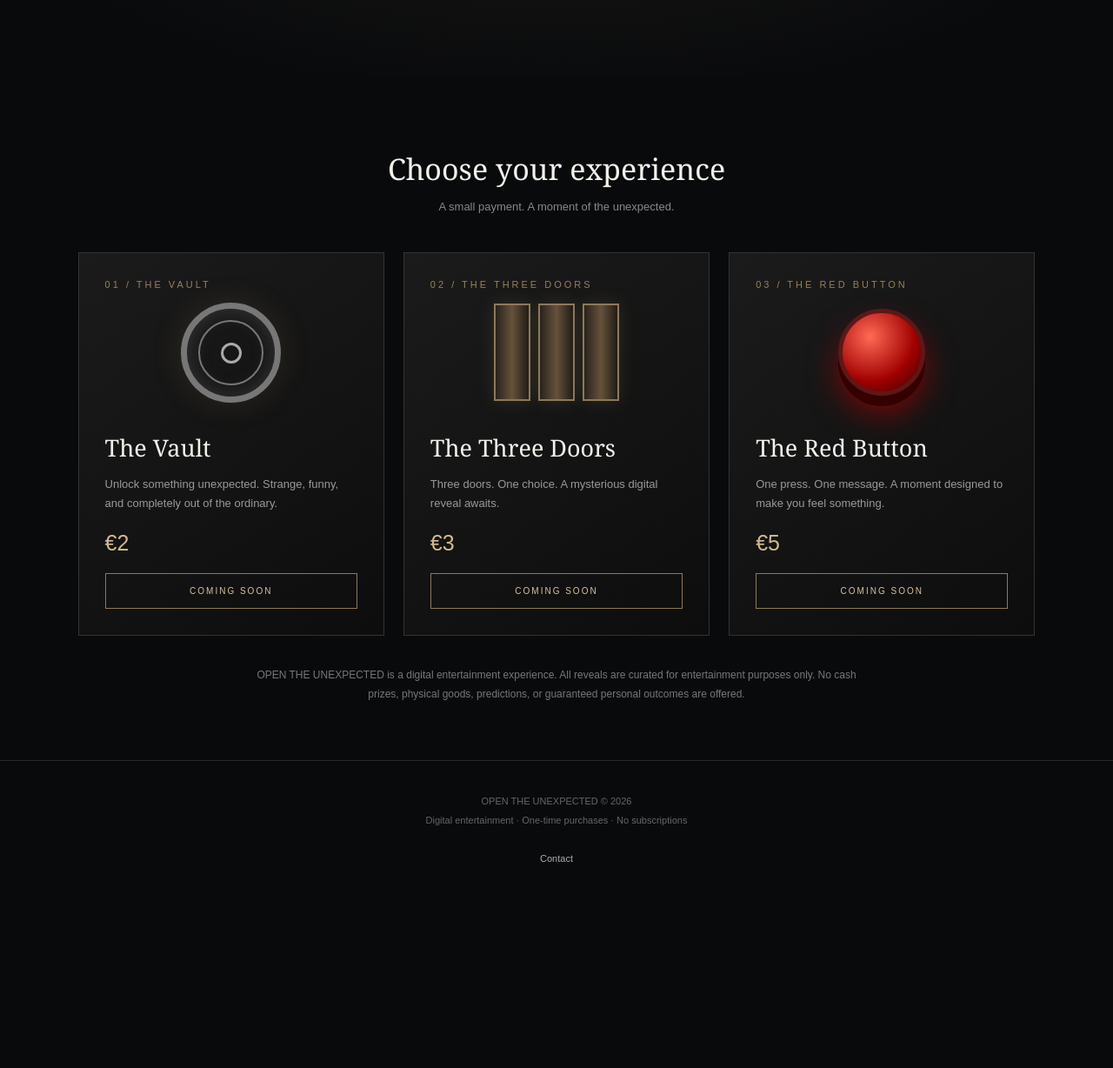
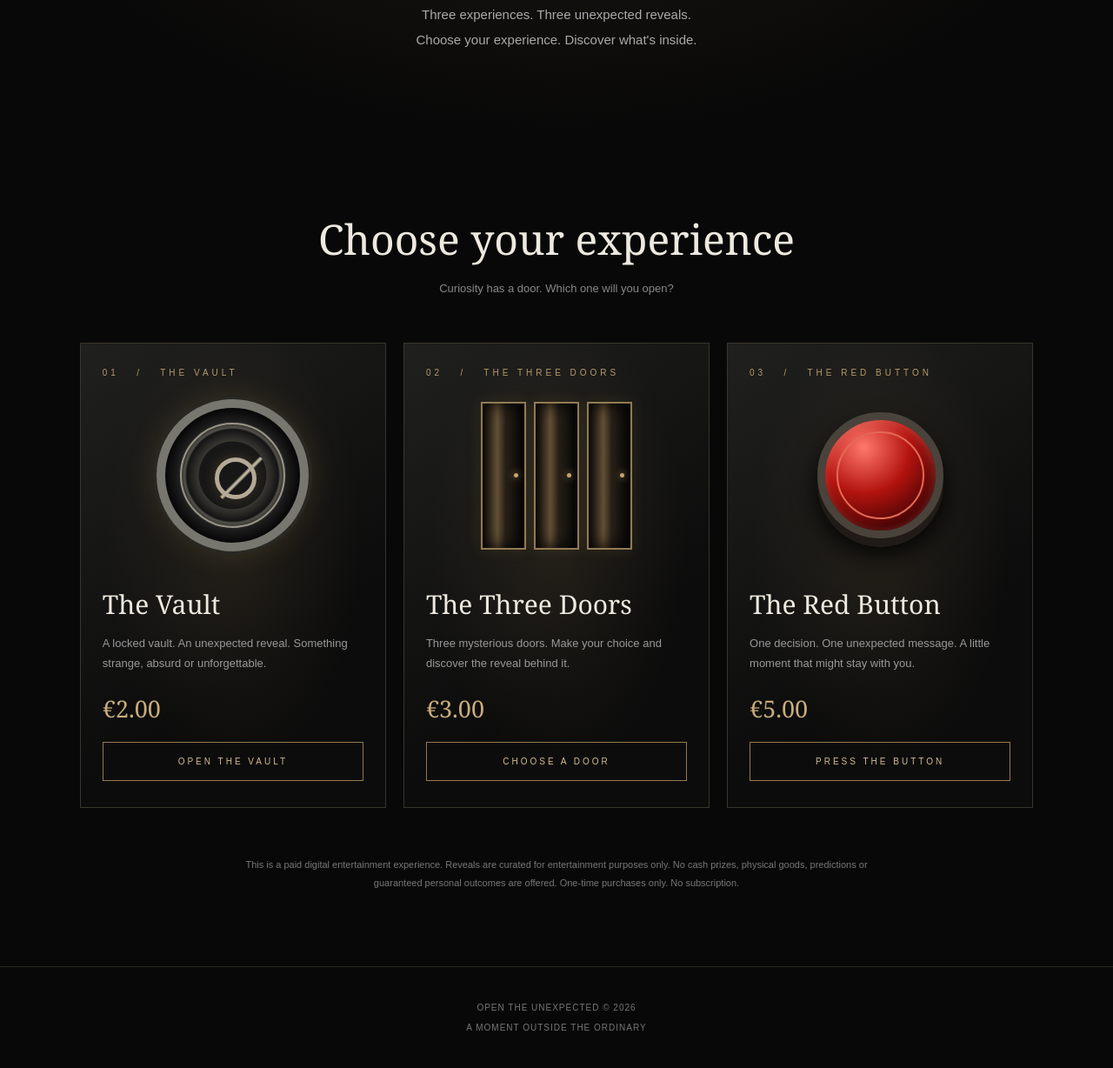
Before and after one commit to valac2210daniel-ai/open-the-unexpected, a plain HTML site: page index.html in a window 1280 px wide. Shown: the part 579-1807 px from the top of the page at 87% size. Before the commit the page ends 1612 px from the top, so only its background shows below. Drawn offline with Linux system fonts and the light colour scheme.

Commit message:
Update index.html

```diff
--- a/index.html
+++ b/index.html
@@ -3,104 +3,113 @@
 <html lang="en">
 <head>
 <meta charset="UTF-8">
-<meta name="viewport" content="width=device-width, initial-scale=1.0">
+<meta name="viewport" content="width=device-width, initial-scale=1">
+<meta name="theme-color" content="#080808">
 <title>OPEN THE UNEXPECTED</title>
-<meta name="description" content="Three experiences. Three ways to discover the unexpected. Digital entertainment.">
 <style>
 *{box-sizing:border-box}
-body{margin:0;background:#090a0c;color:#f4f1eb;font-family:Arial,Helvetica,sans-serif}
-header{padding:28px 7%;display:flex;justify-content:space-between;align-items:center;border-bottom:1px solid #292929}
-.logo{font-size:13px;letter-spacing:4px;font-weight:bold}
-nav a{color:#aaa;text-decoration:none;font-size:12px;letter-spacing:2px}
-.hero{text-align:center;padding:105px 20px 85px;background:radial-gradient(ellipse at center,#29251f 0%,#111 45%,#090a0c 78%)}
-.eyebrow{font-size:11px;letter-spacing:5px;color:#b89b6a}
-h1{font-family:Georgia,serif;font-weight:normal;font-size:clamp(42px,8vw,86px);line-height:1.05;margin:25px auto;max-width:900px}
-.hero p{color:#aaa;line-height:1.8;font-size:15px}
-.section{padding:65px 7%;max-width:1300px;margin:auto}
-.section-title{text-align:center;font-family:Georgia,serif;font-weight:normal;font-size:34px;margin-bottom:12px}
-.sub{text-align:center;color:#888;font-size:13px;margin-bottom:45px}
-.cards{display:grid;grid-template-columns:repeat(3,1fr);gap:22px}
-.card{border:1px solid #333;background:linear-gradient(145deg,#1b1b1b,#0d0d0d);min-height:390px;padding:30px;display:flex;flex-direction:column;justify-content:space-between;transition:.3s}
-.card:hover{border-color:#9b8056;transform:translateY(-4px)}
-.number{font-size:11px;letter-spacing:3px;color:#9b8056}
-.art{height:145px;display:flex;align-items:center;justify-content:center}
-.vault{width:115px;height:115px;border:7px solid #777;border-radius:50%;box-shadow:0 0 35px #8a744533,inset 0 0 25px #7775;position:relative}
-.vault:before{content:"";position:absolute;inset:13px;border:2px solid #777;border-radius:50%}
-.vault:after{content:"";position:absolute;width:18px;height:18px;border:3px solid #aaa;border-radius:50%;left:39px;top:39px}
-.doors{display:flex;gap:9px}
-.doors i{display:block;width:42px;height:112px;border:2px solid #8c795d;background:linear-gradient(90deg,#29231c,#66513b,#211c17);box-shadow:0 0 20px #9c805533}
-.redbutton{width:100px;height:100px;border-radius:50%;background:radial-gradient(circle at 35% 30%,#ff6a55,#a00000 60%,#350000);box-shadow:0 12px 0 #350000,0 20px 35px #a00a; border:5px solid #5d1717}
-h2{font-family:Georgia,serif;font-size:27px;font-weight:normal;margin:18px 0 8px}
-.description{color:#999;font-size:13px;line-height:1.7;min-height:44px}
-.price{font-size:25px;margin:20px 0;color:#d2b98e}
-button{background:transparent;border:1px solid #8f7957;color:#d8c29c;padding:14px 18px;letter-spacing:2px;font-size:10px;cursor:pointer}
-button:hover{background:#8f7957;color:#080808}
-.notice{text-align:center;color:#777;font-size:12px;line-height:1.8;max-width:700px;margin:35px auto 0}
-footer{border-top:1px solid #292929;padding:35px 7%;text-align:center;color:#666;font-size:11px;line-height:2}
-footer a{color:#aaa;text-decoration:none;margin:0 10px}
-@media(max-width:800px){.cards{grid-template-columns:1fr}.card{min-height:350px}.hero{padding-top:75px}}
+html{scroll-behavior:smooth}
+body{margin:0;background:#080808;color:#eee9df;font-family:Arial,sans-serif}
+header{height:76px;padding:0 7%;display:flex;align-items:center;justify-content:space-between;border-bottom:1px solid #29251e}
+.logo{font-size:12px;letter-spacing:4px;font-weight:700}
+nav{font-size:10px;letter-spacing:2px;color:#b9a47e}
+.hero{min-height:660px;display:flex;flex-direction:column;justify-content:center;align-items:center;text-align:center;padding:80px 20px;background:radial-gradient(ellipse at 50% 45%,#30271b 0%,#15120e 28%,#080808 70%)}
+.kicker{color:#b99a65;font-size:10px;letter-spacing:6px}
+h1{font-family:Georgia,serif;font-size:clamp(48px,8vw,92px);font-weight:400;line-height:1.04;letter-spacing:-2px;margin:30px 0}
+.hero p{color:#aaa;font-size:15px;line-height:1.9}
+.goldline{height:1px;width:70px;background:#a98b58;margin:25px auto}
+.section{max-width:1250px;margin:auto;padding:85px 6%}
+.section h2{text-align:center;font:normal clamp(32px,5vw,48px) Georgia,serif;margin:0}
+.subtitle{text-align:center;color:#888;font-size:13px;margin:17px 0 55px}
+.cards{display:grid;grid-template-columns:repeat(3,1fr);gap:20px}
+.card{position:relative;overflow:hidden;min-height:520px;padding:28px 25px 30px;background:linear-gradient(145deg,#20201e,#0c0c0c 65%);border:1px solid #39352e;display:flex;flex-direction:column;justify-content:space-between;transition:.4s}
+.card:hover{border-color:#b29462;transform:translateY(-5px)}
+.card:before{content:"";position:absolute;inset:0;background:radial-gradient(ellipse at 50% 43%,#a58a5720,transparent 60%);pointer-events:none}
+.num{font-size:10px;letter-spacing:4px;color:#b69a69;position:relative}
+.art{height:225px;display:flex;align-items:center;justify-content:center;position:relative}
+.vault{width:175px;height:175px;border-radius:50%;border:10px solid #77766f;background:radial-gradient(circle,#171717 35%,#383631 36%,#151515 48%,#55534c 50%,#222 57%,#111 70%);box-shadow:0 0 0 4px #282722,0 0 35px #ad915033,inset 0 0 25px #000;position:relative}
+.vault:before{content:"";position:absolute;inset:17px;border-radius:50%;border:2px solid #9b9588}
+.vault:after{content:"";position:absolute;width:38px;height:38px;border:5px solid #b4aa96;border-radius:50%;top:57px;left:57px;box-shadow:0 0 15px #b99b5544}
+.handle{position:absolute;width:5px;height:65px;background:linear-gradient(90deg,#555,#d1c6a9,#555);left:85px;top:48px;transform:rotate(45deg)}
+.doors{display:flex;gap:9px;align-items:center}
+.door{height:170px;width:52px;border:2px solid #927a55;background:linear-gradient(90deg,#15120e,#675238 35%,#272017 55%,#090909);box-shadow:inset 0 0 20px #000,0 0 18px #b2944a22;position:relative}
+.door:after{content:"";position:absolute;right:7px;top:80px;width:5px;height:5px;border-radius:50%;background:#c5a46a;box-shadow:0 0 8px #c5a46a}
+.redbase{width:145px;height:145px;border-radius:50%;background:radial-gradient(circle at 35% 25%,#ff786b,#b3130e 42%,#4b0505 75%);border:9px solid #49433b;box-shadow:0 10px 0 #201b17,0 18px 30px #000,inset 0 3px 12px #ffb1a044;position:relative}
+.redbase:after{content:"";position:absolute;inset:13px;border:2px solid #e36a55;border-radius:50%}
+.card h3{font:normal 30px Georgia,serif;margin:15px 0 10px;position:relative}
+.desc{color:#999;font-size:13px;line-height:1.8;min-height:48px;position:relative}
+.price{font:normal 27px Georgia,serif;color:#c9ad7b;margin:20px 0;position:relative}
+.btn{width:100%;padding:16px;border:1px solid #94794f;background:transparent;color:#d6bd91;letter-spacing:3px;font-size:10px;cursor:pointer;position:relative}
+.btn:hover{background:#b29462;color:#090909}
+.disclosure{max-width:720px;margin:55px auto 0;text-align:center;color:#777;font-size:11px;line-height:1.9}
+footer{border-top:1px solid #29251e;text-align:center;padding:35px 15px;color:#777;font-size:10px;letter-spacing:1px;line-height:2.3}
+@media(max-width:850px){.cards{grid-template-columns:1fr;max-width:480px;margin:auto}.card{min-height:490px}.hero{min-height:590px}.section{padding:65px 7%}}
 </style>
 </head>
 <body>
 <header>
 <div class="logo">OPEN THE UNEXPECTED</div>
-<nav><a href="#experiences">THE EXPERIENCES</a></nav>
+<nav>THREE EXPERIENCES</nav>
 </header>
 
-<main>
 <section class="hero">
-<div class="eyebrow">A DIFFERENT KIND OF ENTERTAINMENT</div>
+<div class="kicker">A DIFFERENT KIND OF ENTERTAINMENT</div>
 <h1>You pay.<br>You open.<br>You discover.</h1>
-<p>Three experiences. Three unexpected reveals.<br>Choose your door. Find out what is waiting.</p>
+<div class="goldline"></div>
+<p>Three experiences. Three unexpected reveals.<br>Choose your experience. Discover what's inside.</p>
 </section>
 
-<section class="section" id="experiences">
-<h2 class="section-title">Choose your experience</h2>
-<p class="sub">A small payment. A moment of the unexpected.</p>
+<main class="section" id="experiences">
+<h2>Choose your experience</h2>
+<p class="subtitle">Curiosity has a door. Which one will you open?</p>
 
 <div class="cards">
 <article class="card">
+<div class="num">01 &nbsp; / &nbsp; THE VAULT</div>
+<div class="art"><div class="vault"><div class="handle"></div></div></div>
 <div>
-<div class="number">01 / THE VAULT</div>
-<div class="art"><div class="vault"></div></div>
-<h2>The Vault</h2>
-<p class="description">Unlock something unexpected. Strange, funny, and completely out of the ordinary.</p>
-<div class="price">€2</div>
+<h3>The Vault</h3>
+<p class="desc">A locked vault. An unexpected reveal. Something strange, absurd or unforgettable.</p>
+<div class="price">€2.00</div>
+<button class="btn" onclick="comingSoon()">OPEN THE VAULT</button>
 </div>
-<button onclick="alert('Checkout is not available yet. Launch coming soon.')">COMING SOON</button>
 </article>
 
 <article class="card">
+<div class="num">02 &nbsp; / &nbsp; THE THREE DOORS</div>
+<div class="art"><div class="doors"><div class="door"></div><div class="door"></div><div class="door"></div></div></div>
 <div>
-<div class="number">02 / THE THREE DOORS</div>
-<div class="art"><div class="doors"><i></i><i></i><i></i></div></div>
-<h2>The Three Doors</h2>
-<p class="description">Three doors. One choice. A mysterious digital reveal awaits.</p>
-<div class="price">€3</div>
+<h3>The Three Doors</h3>
+<p class="desc">Three mysterious doors. Make your choice and discover the reveal behind it.</p>
+<div class="price">€3.00</div>
+<button class="btn" onclick="comingSoon()">CHOOSE A DOOR</button>
 </div>
-<button onclick="alert('Checkout is not available yet. Launch coming soon.')">COMING SOON</button>
 </article>
 
 <article class="card">
+<div class="num">03 &nbsp; / &nbsp; THE RED BUTTON</div>
+<div class="art"><div class="redbase"></div></div>
 <div>
-<div class="number">03 / THE RED BUTTON</div>
-<div class="art"><div class="redbutton"></div></div>
-<h2>The Red Button</h2>
-<p class="description">One press. One message. A moment designed to make you feel something.</p>
-<div class="price">€5</div>
+<h3>The Red Button</h3>
+<p class="desc">One decision. One unexpected message. A little moment that might stay with you.</p>
+<div class="price">€5.00</div>
+<button class="btn" onclick="comingSoon()">PRESS THE BUTTON</button>
 </div>
-<button onclick="alert('Checkout is not available yet. Launch coming soon.')">COMING SOON</button>
 </article>
 </div>
 
-<p class="notice">OPEN THE UNEXPECTED is a digital entertainment experience. All reveals are curated for entertainment purposes only. No cash prizes, physical goods, predictions, or guaranteed personal outcomes are offered.</p>
-</section>
+<p class="disclosure">This is a paid digital entertainment experience. Reveals are curated for entertainment purposes only. No cash prizes, physical goods, predictions or guaranteed personal outcomes are offered. One-time purchases only. No subscription.</p>
 </main>
 
 <footer>
 OPEN THE UNEXPECTED © 2026<br>
-Digital entertainment · One-time purchases · No subscriptions<br><br>
-<a href="mailto:contact@opentheunexpected.com">Contact</a>
+A MOMENT OUTSIDE THE ORDINARY
 </footer>
+
+<script>
+function comingSoon(){
+alert("The experience is being prepared. Payments are not available yet.");
+}
+</script>
 </body>
 </html>
```
